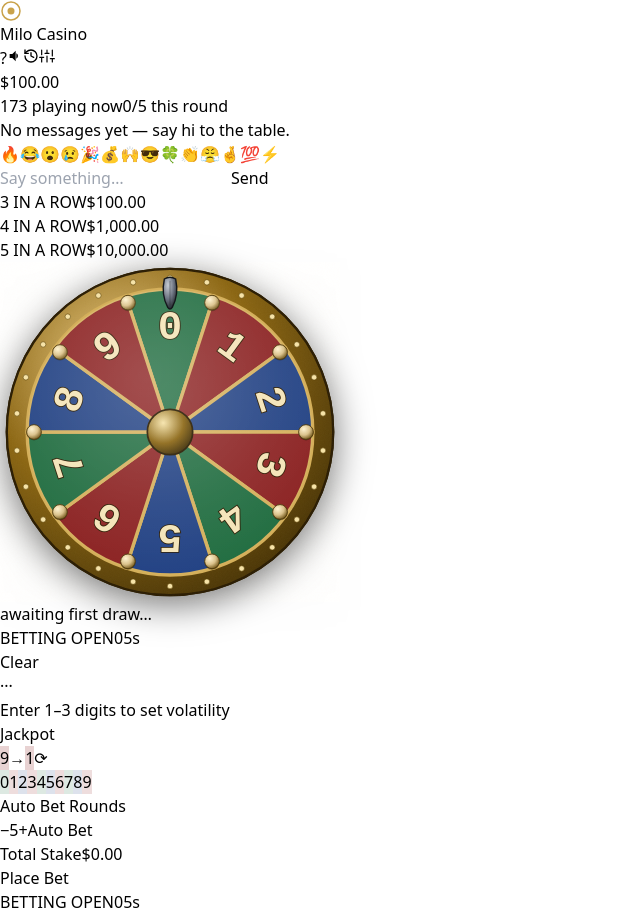
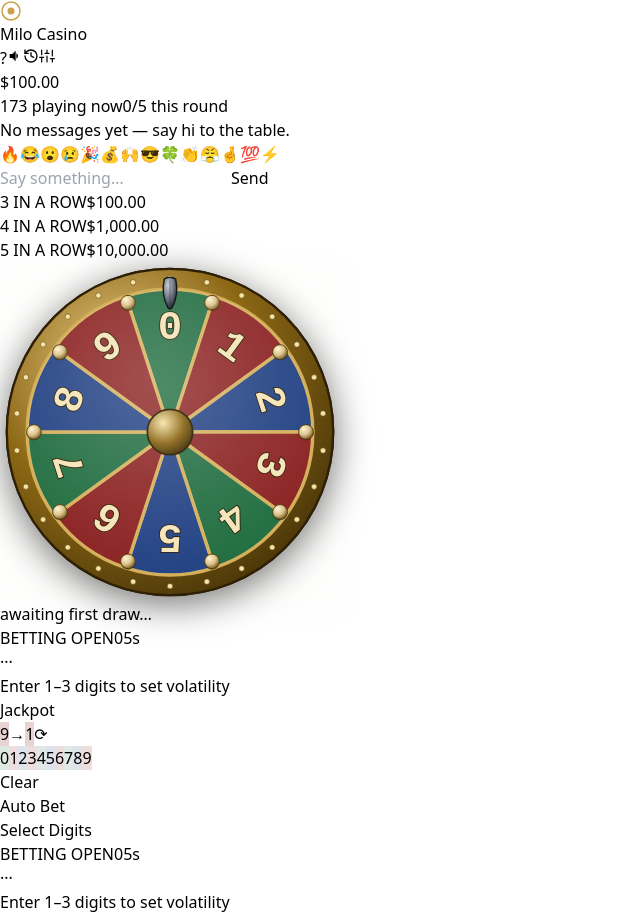
Before and after one commit to milerdo/chains, a React (Vite) app: page / in a window 1280 px wide. Shown: the top 918 px of the page, without its empty margins (0-640 px from the left). Built offline with nearby package versions, Linux system fonts and the light colour scheme.

Commit message:
testing now 0.12

```diff
--- a/src/App.tsx
+++ b/src/App.tsx
@@ -92,6 +92,11 @@ function AppShell() {
             <PhaseStatus locked={bettingLocked} timeRemaining={timeRemaining} />
             <div className={['min-h-0 flex-1 overflow-y-auto pr-1', bettingLocked ? 'hidden' : ''].join(' ')}>
               <BettingPanel onLockChange={setBettingLocked} onAutoBetChange={setAutoBetInfo} />
+              {activeTickets.length > 0 && (
+                <div className="mt-3">
+                  <TicketDrawer tickets={activeTickets} />
+                </div>
+              )}
             </div>
             {bettingLocked && (
               <div className="min-h-0 flex-1 overflow-hidden">
--- a/src/components/BettingPanel.tsx
+++ b/src/components/BettingPanel.tsx
@@ -9,9 +9,7 @@ import { DIGIT_COLORS } from '../utils/digitColors';
 import type { BetRequest, BetSelection, GamePhase, TicketTier } from '../game/types';
 
 const MAX_DIGIT_SLOTS = BASE_SEQUENCE_LENGTH.HIGH; // 3 — the widest entry, spec Section 5a
-const DEFAULT_AUTO_BET_ROUNDS = 5;
-const MIN_AUTO_BET_ROUNDS = 1;
-const MAX_AUTO_BET_ROUNDS = 50;
+const AUTO_BET_PRESETS = [5, 10, 25, 50];
 
 /** LOW multi-pick: up to 3 independent $1 LOW picks batched into one
  * atomic request (Milestone 4). Matches MAX_CONCURRENT_TICKETS_PER_SEQUENCE
@@ -41,7 +39,7 @@ function tierForDigitCount(count: number): TicketTier | null {
   return null;
 }
 
-type EditTarget = { kind: 'digit'; index: number } | { kind: 'jackpot'; index: 0 | 1 } | null;
+type EditTarget = { kind: 'digit'; index: number } | { kind: 'jackpot'; index: 0 | 1 } | { kind: 'lowPick' } | null;
 interface AutoBetState {
   template: BetRequest;
   roundsRemaining: number;
@@ -62,13 +60,12 @@ export function BettingPanel({ onLockChange, onAutoBetChange }: BettingPanelProp
   // pick #1). Distinct affordance from Combo on purpose — Combo permutes
   // ONE typed sequence; this batches several independent 1-digit tickets.
   const [lowPicks, setLowPicks] = useState<number[]>([]);
-  const [addingPick, setAddingPick] = useState(false);
+  const [autoBetPickerOpen, setAutoBetPickerOpen] = useState(false);
   const [digits, setDigits] = useState<(number | null)[]>(() => Array(MAX_DIGIT_SLOTS).fill(null));
   const [jackpotDigits, setJackpotDigits] = useState<[number | null, number | null]>(currentJackpotSequence);
   const [isCombo, setIsCombo] = useState(false);
   const [editTarget, setEditTarget] = useState<EditTarget>({ kind: 'digit', index: 0 });
   const [feedback, setFeedback] = useState<{ type: 'success' | 'error'; message: string } | null>(null);
-  const [autoBetRounds, setAutoBetRounds] = useState(DEFAULT_AUTO_BET_ROUNDS);
   const [autoBet, setAutoBet] = useState<AutoBetState | null>(null);
   const autoBetActive = autoBet !== null;
   const prevPhaseRef = useRef<GamePhase>(phase);
@@ -157,11 +154,16 @@ export function BettingPanel({ onLockChange, onAutoBetChange }: BettingPanelProp
         return;
       }
       setEditTarget(null);
-    } else {
+    } else if (current.kind === 'jackpot') {
       if (current.index === 0) {
         setEditTarget({ kind: 'jackpot', index: 1 });
         return;
       }
+      setEditTarget(null);
+      } else {
+      // 'lowPick' never actually reaches here — handleDigitPress returns
+      // early for it without calling advanceFocus — this branch exists
+      // purely so the function stays exhaustively typed.
       setEditTarget(null);
     }
   }
@@ -177,6 +179,10 @@ export function BettingPanel({ onLockChange, onAutoBetChange }: BettingPanelProp
         next[editTarget.index] = digit;
         return next;
       });
+    } else if (editTarget.kind === 'lowPick') {
+      if (canAddMorePicks) setLowPicks((prev) => [...prev, digit]);
+      setEditTarget(null);
+      return;
     } else {
       setJackpotDigits((prev) => {
         const next: [number | null, number | null] = [prev[0], prev[1]];
@@ -193,7 +199,7 @@ export function BettingPanel({ onLockChange, onAutoBetChange }: BettingPanelProp
     setDigits(Array(MAX_DIGIT_SLOTS).fill(null));
     setIsCombo(false);
     setLowPicks([]);
-    setAddingPick(false);
+    setAutoBetPickerOpen(false);
     setEditTarget({ kind: 'digit', index: 0 });
     setFeedback(null);
   }
@@ -206,11 +212,10 @@ export function BettingPanel({ onLockChange, onAutoBetChange }: BettingPanelProp
     setJackpotDigits([Math.floor(Math.random() * 10), Math.floor(Math.random() * 10)]);
   }
 
-   function handleAddPick(digit: number) {
+   function focusAddPick() {
     if (locked || !canAddMorePicks) return;
     playUiClick();
-    setLowPicks((prev) => [...prev, digit]);
-    setAddingPick(false);
+    setEditTarget({ kind: 'lowPick' });
   }
 
   function handleRemovePick(index: number) {
@@ -244,12 +249,13 @@ export function BettingPanel({ onLockChange, onAutoBetChange }: BettingPanelProp
       playUiClick();
       setFeedback({ type: 'success', message: result.message });
       setEditTarget(null);
+      setAutoBetPickerOpen(false);
     } else {
       setFeedback({ type: 'error', message: result.message });
     }
   }
 
-  function handleStartAutoBet() {
+  function handleStartAutoBet(rounds: number) {
     if (!canSubmit) return;
     const request = buildRequest();
     const result = placeBet(request);
@@ -259,13 +265,14 @@ export function BettingPanel({ onLockChange, onAutoBetChange }: BettingPanelProp
     }
     playUiClick();
     setEditTarget(null);
-    const roundsRemaining = autoBetRounds - 1;
+    setAutoBetPickerOpen(false);
+    const roundsRemaining = rounds - 1;
     setFeedback({
       type: 'success',
-      message: `${result.message} — Auto Bet started (${autoBetRounds} round${autoBetRounds === 1 ? '' : 's'}).`,
+      message: `${result.message} — Auto Bet started (${rounds} round${rounds === 1 ? '' : 's'}).`,
     });
     if (roundsRemaining > 0) {
-      setAutoBet({ template: request, roundsRemaining, roundsTotal: autoBetRounds });
++      setAutoBet({ template: request, roundsRemaining, roundsTotal: rounds });
     }
   }
 
@@ -293,16 +300,6 @@ export function BettingPanel({ onLockChange, onAutoBetChange }: BettingPanelProp
     >
       {/* Number Entry — Section 5a: tier is auto-detected by digit count */}
       <div>
-        <div className="flex items-center justify-end">
-          <button
-            type="button"
-            onClick={handleClear}
-            disabled={locked || filledCount === 0}
-             className="font-mono text-xs font-bold uppercase tracking-[0.15em] text-[#eab308]/80 underline decoration-dotted transition hover:text-[#eab308] disabled:text-white/25 disabled:opacity-100"
-          >
-            Clear
-          </button>
-        </div>
 
         <div className="mt-2 flex items-center justify-center gap-2">
           {digits.map((digit, i) => {
@@ -404,13 +401,7 @@ export function BettingPanel({ onLockChange, onAutoBetChange }: BettingPanelProp
           and the Combo block never render at the same time). */}
       {isLowTier && (
         <div className="mt-2 rounded-xl border border-white/[0.07] bg-white/[0.02] px-3.5 py-2.5">
-          <div className="flex items-center justify-end">
-            <span className="font-mono text-sm font-bold tabular-nums text-white/70">
-              {allLowPicks.length}/{MAX_LOW_PICKS}
-            </span>
-          </div>
-
-          <div className="mt-2 flex flex-wrap items-center gap-1.5">
+          <div className="flex flex-wrap items-center gap-1.5">
             {allLowPicks.map((digit, i) => (
               <span
                 key={`${digit}-${i}`}
@@ -438,32 +429,21 @@ export function BettingPanel({ onLockChange, onAutoBetChange }: BettingPanelProp
           {canAddMorePicks && !locked && (
               <button
                 type="button"
-                onClick={() => {
-                  playUiClick();
-                  setAddingPick((a) => !a);
-                }}
-                className="rounded-lg border border-dashed border-[#eab308]/50 px-2 py-1 font-mono text-xs font-bold text-[#eab308] transition hover:bg-[#eab308]/10"
+                onClick={focusAddPick}
+                className={[
+                  'rounded-lg border px-2 py-1 font-mono text-xs font-bold transition',
+                  editTarget?.kind === 'lowPick'
+                    ? 'border-[#eab308] bg-[#eab308]/15 text-[#eab308] shadow-[0_0_0_3px_rgba(234,179,8,0.15)]'
+                    : 'border-dashed border-[#eab308]/50 text-[#eab308] hover:bg-[#eab308]/10',
+                ].join(' ')}
               >
                 + Add another pick
               </button>
             )}
+            <span className="ml-auto font-mono text-sm font-bold tabular-nums text-white/70">
+              {allLowPicks.length}/{MAX_LOW_PICKS}
+            </span>
           </div>
-
-          {addingPick && (
-            <div className="mt-2 grid grid-cols-5 gap-1.5">
-              {DIGITS.map((digit) => (
-                <button
-                  key={digit}
-                  type="button"
-                  onClick={() => handleAddPick(digit)}
-                  style={{ backgroundColor: `${DIGIT_COLORS[digit]}26`, borderColor: `${DIGIT_COLORS[digit]}80` }}
-                  className="flex h-9 items-center justify-center rounded-lg border font-mono text-sm font-semibold tabular-nums text-white transition hover:brightness-125 active:scale-95"
-                >
-                  {digit}
-                </button>
-              ))}
-            </div>
-          )}
 
           {allLowPicks.length > 1 && (
             <p className="mt-1.5 text-right font-mono text-[10px] text-[#eab308]">
@@ -524,50 +504,48 @@ export function BettingPanel({ onLockChange, onAutoBetChange }: BettingPanelProp
       )}
 
        {!autoBetActive && (
-        <div className="mt-2 flex items-center justify-between rounded-xl border border-white/[0.06] bg-white/[0.02] px-3 py-2">
-          <span className="font-mono text-[10px] uppercase tracking-[0.25em] text-white/40">Auto Bet Rounds</span>
-          <div className="flex items-center gap-2.5">
+        <div className="mt-2 flex items-center justify-between gap-2">
           <button
             type="button"
-              onClick={() => setAutoBetRounds((r) => Math.max(MIN_AUTO_BET_ROUNDS, r - 1))}
-              disabled={!isBettingOpen}
-              className="flex h-7 w-7 items-center justify-center rounded-lg border border-white/10 font-mono text-sm text-white/60 transition hover:border-white/25 hover:text-white disabled:cursor-not-allowed disabled:opacity-30"
+            onClick={handleClear}
+            disabled={locked || filledCount === 0}
+            className="font-mono text-xs font-bold uppercase tracking-[0.15em] text-[#eab308]/80 transition hover:text-[#eab308] disabled:text-white/25 disabled:opacity-100"
           >
-              −
+            Clear
           </button>
-            <span className="w-6 text-center font-mono text-sm font-bold tabular-nums text-white">{autoBetRounds}</span>
+          <div className="flex items-center gap-1.5">
+            {autoBetPickerOpen ? (
+              AUTO_BET_PRESETS.map((n) => (
+                <button
+                  key={n}
+                  type="button"
+                  onClick={() => handleStartAutoBet(n)}
+                  disabled={!canSubmit}
+                  className="flex h-8 w-9 items-center justify-center rounded-lg border border-white/10 bg-white/[0.03] font-mono text-xs font-bold text-white/70 transition hover:border-[#eab308]/50 hover:text-[#eab308] disabled:cursor-not-allowed disabled:opacity-30"
+                >
+                  {n}
+                </button>
+              ))
+            ) : (
               <button
                 type="button"
-              onClick={() => setAutoBetRounds((r) => Math.min(MAX_AUTO_BET_ROUNDS, r + 1))}
-              disabled={!isBettingOpen}
-              className="flex h-7 w-7 items-center justify-center rounded-lg border border-white/10 font-mono text-sm text-white/60 transition hover:border-white/25 hover:text-white disabled:cursor-not-allowed disabled:opacity-30"
-            >
-              +
-            </button>
-            <button
-              type="button"
-              onClick={handleStartAutoBet}
+                onClick={() => {
+                  playUiClick();
+                  setAutoBetPickerOpen(true);
+                }}
                 disabled={!canSubmit}
-              className={[
-                'rounded-lg border px-3 py-1.5 font-mono text-[11px] font-bold uppercase tracking-[0.15em] transition',
-                canSubmit
-                  ? 'border-[#eab308]/50 text-[#eab308] hover:bg-[#eab308]/10'
-                  : 'cursor-not-allowed border-white/10 text-white/25',
-              ].join(' ')}
+                className="rounded-lg border border-white/10 bg-white/[0.03] px-3 py-1.5 font-mono text-[11px] font-bold uppercase tracking-[0.15em] text-white/60 transition hover:border-[#eab308]/50 hover:text-[#eab308] disabled:cursor-not-allowed disabled:opacity-30"
               >
                 Auto Bet
               </button>
+            )}
           </div>
         </div>
       )}
 
-      <div className="sticky bottom-0 -mx-4 -mb-4 mt-4 flex items-center justify-between gap-3 rounded-b-3xl border-t border-white/[0.06] bg-[#141414]/95 px-4 pb-4 pt-4 backdrop-blur-sm sm:-mx-5 sm:-mb-5 sm:px-5 sm:pb-5">
-        <div className="flex items-baseline gap-1.5">
-          <span className="font-mono text-[10px] uppercase tracking-[0.30em] text-white/40">Total Stake</span>
-          <span className="font-mono text-xl font-bold tabular-nums text-white">{formatCurrency(totalStake)}</span>
-        </div>
+      <div className="sticky bottom-0 -mx-4 -mb-4 mt-4 rounded-b-3xl border-t border-white/[0.06] bg-[#141414]/95 px-4 pb-4 pt-4 backdrop-blur-sm sm:-mx-5 sm:-mb-5 sm:px-5 sm:pb-5">
         {autoBetActive && autoBet ? (
-          <div className="flex items-center gap-2">
+          <div className="flex items-center justify-between gap-2">
             <span className="rounded-xl border border-[#eab308]/30 bg-[#eab308]/10 px-3 py-2.5 font-mono text-xs font-bold uppercase tracking-[0.15em] text-[#eab308]">
               {autoBet.roundsTotal - autoBet.roundsRemaining}/{autoBet.roundsTotal} rounds
             </span>
@@ -585,13 +563,19 @@ export function BettingPanel({ onLockChange, onAutoBetChange }: BettingPanelProp
             onClick={handleSubmit}
             disabled={!canSubmit}
             className={[
-              'flex h-11 min-w-[168px] items-center justify-center rounded-xl px-4 font-mono text-xs font-bold uppercase tracking-[0.2em] transition',
+              'flex h-12 w-full items-center justify-center rounded-xl px-4 font-mono text-sm font-bold uppercase tracking-[0.2em] transition',
               canSubmit
                 ? 'bg-[#eab308] text-black shadow-[0_0_24px_-6px_rgba(234,179,8,0.7)] hover:bg-[#facc15]'
                 : 'cursor-not-allowed bg-white/[0.06] text-white/25',
             ].join(' ')}
           >
-            {isCombo ? 'Confirm Combo Bet' : allLowPicks.length > 1 ? `Place ${allLowPicks.length} Bets` : 'Place Bet'}
+            {detectedTier === null
+              ? 'Select Digits'
+              : isCombo
+                ? `Place ${formatCurrency(totalStake)} Combo Bet`
+                : allLowPicks.length > 1
+                  ? `Place ${allLowPicks.length} Bets — ${formatCurrency(totalStake)}`
+                  : `Place ${formatCurrency(totalStake)} Bet`}
           </button>
         )}
       </div>
--- a/src/components/Wheel.tsx
+++ b/src/components/Wheel.tsx
@@ -241,7 +241,7 @@ export function Wheel() {
     [],
   );
 
-  const recentDigits = streamHistory.slice(-6);
+  const recentDigits = streamHistory.slice(-10);
 
   return (
     <section
@@ -423,7 +423,7 @@ export function Wheel() {
           </svg>
         </div>
 
-        <div className="mt-4 flex items-center gap-1.5">
+        <div className="mt-4 flex flex-wrap items-center justify-center gap-1.5">
           {recentDigits.length === 0 && (
             <span className="font-mono text-[11px] text-white/25">awaiting first draw…</span>
           )}
```
Lines whose indentation alone changed are shown as unchanged.
